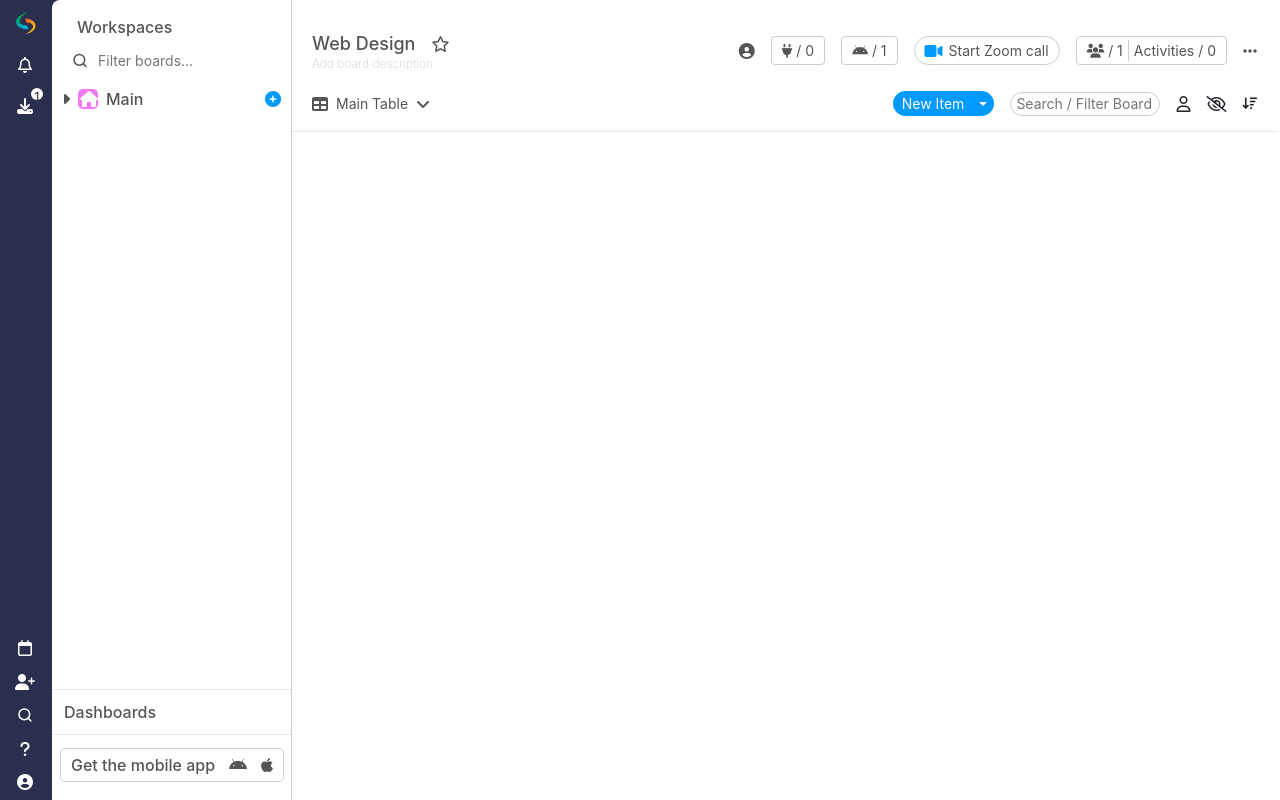
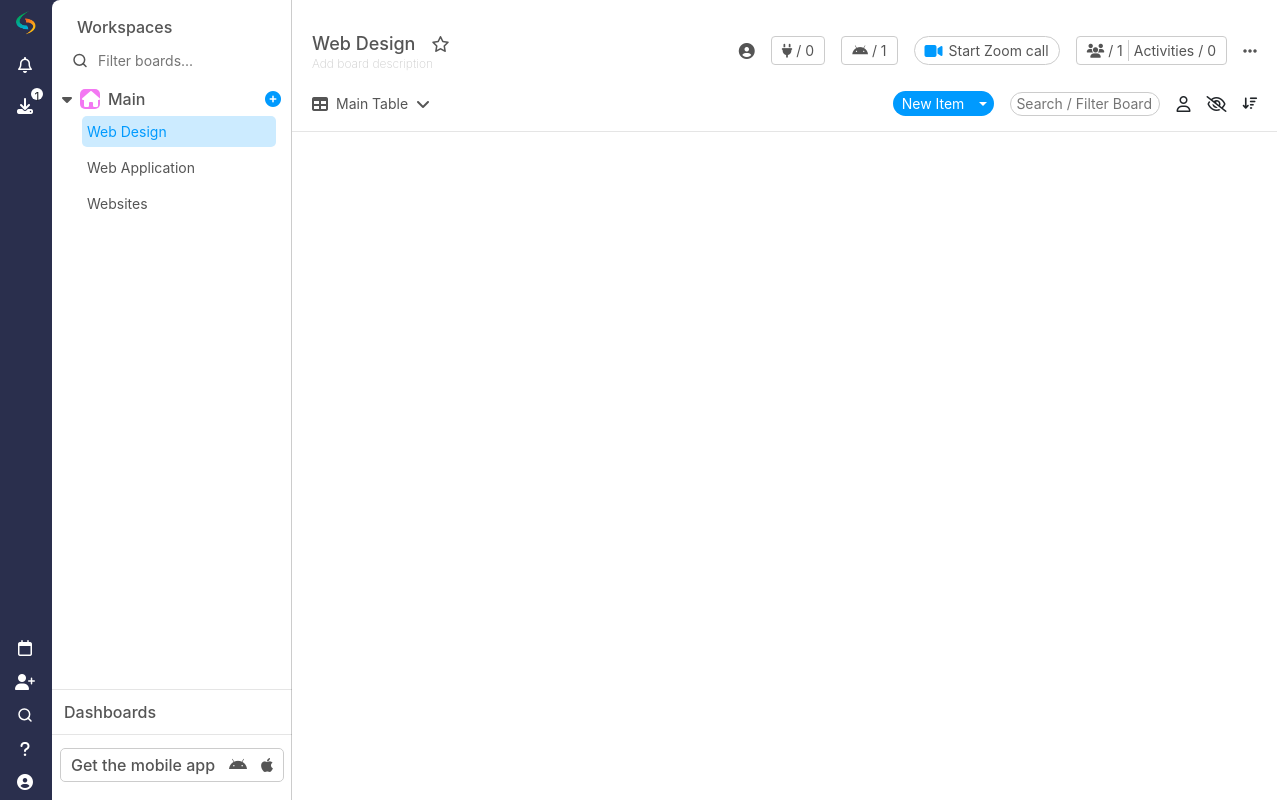
Before and after one commit to pavankumar-n/todo-app, a React (Create React App) app in the folder todo-app/: page / in a window 1280 px wide. Built offline with nearby package versions, Linux system fonts and the light colour scheme.

Commit message:
ADD TreeView Component

```diff
--- a/todo-app/src/components/ContextNavigation.js
+++ b/todo-app/src/components/ContextNavigation.js
@@ -1,4 +1,5 @@
 import React, { Component } from "react";
+import TreeView from "./TreeView";
 
 class ContextNavigation extends Component {
 
@@ -8,40 +9,48 @@ class ContextNavigation extends Component {
             menuItems: [{
                 id: "1",
                 name: "Main",
-                subMenu: [{id: "1.1", name: "Web Design"}, {id: "1.2", name: "Web Application"}],
+                subMenu: [{ id: "1.1", name: "Web Design" }, { id: "1.2", name: "Web Application" }, { id: "1.3", name: "Websites" }],
                 expand: true
-            }]
+            }],
+            activeItem: { id: "1.1", name: "Web Design" }
         }
+        this.expandItem     = this.expandItem.bind(this);
+        this.setActiveItem  = this.setActiveItem.bind(this);
+    }
+
+    expandItem(item) {
+        let { menuItems } = this.state;
+        let index = menuItems.findIndex(menu => menu.id === item.id);
+        if(index > -1) {
+            menuItems[index].expand = !menuItems[index].expand;
+        }
+        this.setState({ menuItems })
+    }
+
+    setActiveItem(activeItem) {
+        this.setState({ activeItem });
     }
 
     render() {
-        let { menuItems } = this.state;
+        let { menuItems, activeItem } = this.state;
 
         return (
             <div className="cntxt-nav-wrapper">
                 <div className="cntxt-top">
                     <div className="cntxt-nav-title">Workspaces</div>
                     <div className="filter-board-search">
-                        <img src="./img/search_black.svg" />
+                        <img src="./img/search_black.svg" alt=""/>
                         <input type="text" name="search" placeholder="Filter boards..." />
                     </div>
                 </div>
 
                 <div className="menu-items">
-                    <ul>
-                        {menuItems.map((item, index) => {
-                            return (
-                                <li key={item.id} className="item d-flex" name={item.name}>
-                                    <div className="d-flex align-items-center">
-                                        <i className="fa fa-caret-right CP" aria-hidden="true" title="Expand"></i>
-                                        <i className="fa fa-home ml-2 home-icon" aria-hidden="true"></i>
-                                        <div className="ml-2">{item.name}</div>
-                                    </div>
-                                    <i className="fa fa-plus-circle CP blue" title="Add" aria-hidden="true"></i>
-                                </li>
-                            )
-                        })}
-                    </ul>
+                    <TreeView
+                        treeData={menuItems}
+                        toggleTreeItems={this.expandItem}
+                        selectItem={this.setActiveItem}
+                        activeItem={activeItem}
+                    />
                 </div>
 
                 <div className="cntxt-bottom">
--- a/todo-app/src/components/FirstRow.js
+++ b/todo-app/src/components/FirstRow.js
@@ -1,13 +1,16 @@
 import React from "react";
 
-let FirstRow = ({}) => {
+let FirstRow = () => {
     return (
         <div className="row-item">
+            {/**left content */}
             <div className="menu-label">
                 <span>Web Design</span>
                 <i className="fa fa-star-o font-icons ml-3" aria-hidden="true"></i>
                 <h4 className="description">Add board description</h4>
             </div>
+
+            {/** right icons */}
             <div className="right-icons d-flex align-items-center">
                 <i className="fa fa-user-circle font-icons mr-3" aria-hidden="true"></i>
                 <div className="flex-align-items user-activities mr-3">
--- a/todo-app/src/components/SecondRow.js
+++ b/todo-app/src/components/SecondRow.js
@@ -1,24 +1,22 @@
 import React from "react";
 
-let SecondRow = ({}) => {
+let SecondRow = () => {
     return (
         <div className="row-item">
+            {/**Left content */}
             <div className="main-table flex-align-items">
                 <i className="fa fa-table mr-2" aria-hidden="true"></i>
                 <label className="mr-2 mb-0">Main Table</label>
                 <i className="fa fa-angle-down" aria-hidden="true"></i>
             </div>
+
+            {/**Right icons */}
             <div className="right-icons d-flex align-items-center">
-                <div class="btn-group mr-3">
+                <div className="btn-group mr-3">
                     <button type="button" className="btn btn-sm new-btn BR-left">New Item</button>
                     <button type="button" className="btn btn-sm new-btn BR-right dropdown-toggle dropdown-toggle-split" data-toggle="dropdown" aria-haspopup="true" aria-expanded="false">
-                        <span class="sr-only">New Item</span>
+                        <span className="sr-only"></span>
                     </button>
-                    <div class="dropdown-menu">
-                        <a class="dropdown-item" href="#">Add Item</a>
-                        <a class="dropdown-item" href="#">Add Descripton</a>
-                        <a class="dropdown-item" href="#">Add Board</a>
-                    </div>
                 </div>
                 <input className="filter-board-inp mr-3" type="text" placeholder="Search / Filter Board" />
                 <i className="fa fa-user-o mr-3" aria-hidden="true"></i>
--- /dev/null
+++ b/todo-app/src/components/TreeView.js
@@ -0,0 +1,49 @@
+import React from "react";
+import PropTypes from "prop-types";
+
+let TreeView = ({ treeData, toggleTreeItems, activeItem, selectItem }) => {
+    return (
+        <ul>
+            {treeData.map(item => {
+                return (
+                    <li key={item.id} className="item" name={item.name}>
+                        <div className="flex-align-items justify-content-between">
+                            <div className="flex-align-items">
+                                <i className={`fa fa-caret-${item.expand ? 'down' : 'right'} CP`} onClick={() => toggleTreeItems(item)} aria-hidden="true" title="Expand"></i>
+                                <i className="fa fa-home ml-2 home-icon" aria-hidden="true"></i>
+                                <div className="ml-2">{item.name}</div>
+                            </div>
+                            <i className="fa fa-plus-circle CP blue" title="Add" aria-hidden="true"></i>
+                        </div>
+                        {item.expand && item.subMenu.length ?
+                            <ul className="sub-menu-wrap">
+                                {item.subMenu.map(subItem => {
+                                    return (
+                                        <li className={`sub-items ${subItem.id === activeItem.id ? 'active' : ''}`}
+                                            key={subItem.id}
+                                            onClick={() => selectItem(subItem)}
+                                        >
+                                            {subItem.name}
+                                        </li>
+                                    )
+                                })}
+                            </ul>
+                        : null}
+                    </li>
+                )
+            })}
+        </ul>
+    )
+}
+
+TreeView.defaultProps = {
+    treeData: [],
+    activeItem: {}
+}
+
+TreeView.propTypes = {
+    toggleTreeItems: PropTypes.func.isRequired,
+    selectItem: PropTypes.func
+}
+
+export default TreeView;
--- a/todo-app/src/styles/_variables.scss
+++ b/todo-app/src/styles/_variables.scss
@@ -4,6 +4,7 @@ $primary-font: 'Public Sans', sans-serif;
 $sidebar-bgcolor: #2a2f4d;
 $white: #ffffff;
 $blue: #009afe;
+$light-blue: #ccebff;
 $pink: #f378f2;
 // Text Colors
 $font-color: #555;
--- a/todo-app/src/styles/contextnav.scss
+++ b/todo-app/src/styles/contextnav.scss
@@ -66,3 +66,19 @@
         justify-content: space-evenly;
     }
 }
+
+.sub-menu-wrap {
+    margin-left: 15px;
+    .sub-items {
+        font-size: 14px;
+        font-weight: normal;
+        margin: 5px;
+        padding: 5px;
+        cursor: pointer;
+    }
+    .active {
+        color: $blue;
+        background-color: $light-blue;
+        border-radius: 5px;
+    }
+}
```
